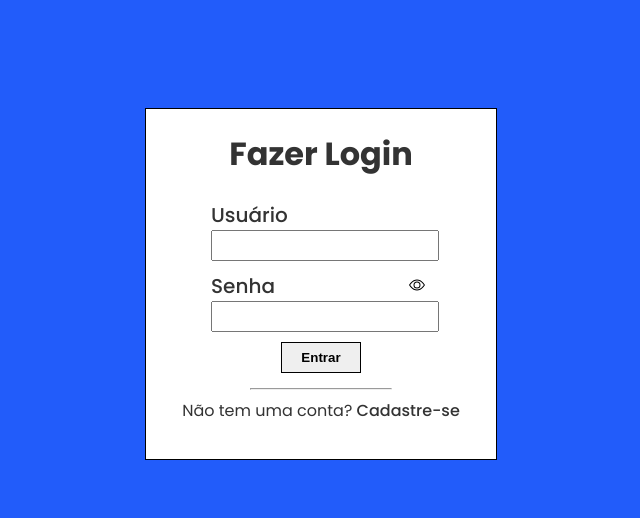
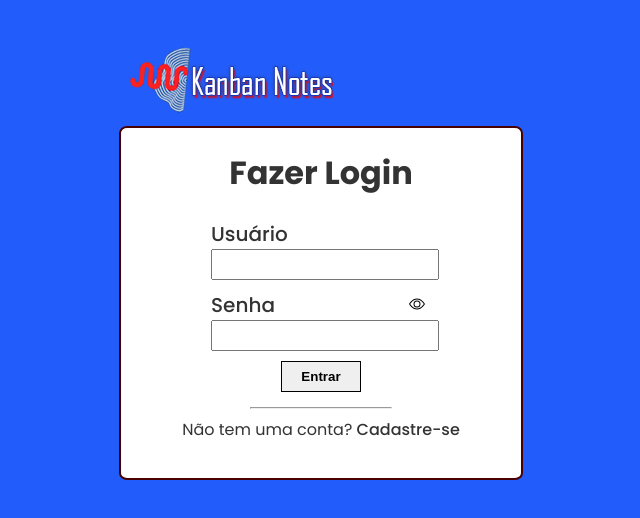
Before and after one commit to LuisGVNeves/Kanban-Board, a website: page Assets/html/Login.html in a window 1280 px wide. Shown: the whole page, without its empty margins (319-959 px from the left). Drawn offline with Linux system fonts and the light colour scheme; some packages are replaced by stand-ins of ours; a script that the page names is missing.

Commit message:
Feat - Inclui a logomarca do kanban no html do Login e aumentei a largura da caixa que contém os inputs

```diff
--- a/Assets/html/Login.html
+++ b/Assets/html/Login.html
@@ -4,11 +4,15 @@
     <meta charset="UTF-8">
     <meta http-equiv="X-UA-Compatible" content="IE=edge">
     <meta name="viewport" content="width=device-width, initial-scale=1.0">
-    <title>Login</title>
+    <title>Kanban Login</title>
     <link rel="stylesheet" href="../sass/Login/login.css">
     <link href="https://fonts.googleapis.com/css2?family=Poppins:ital,wght@0,100;0,200;0,300;0,400;0,500;0,600;0,700;0,800;0,900;1,100;1,200;1,300;1,400;1,500;1,600;1,700;1,800;1,900&display=swap" rel="stylesheet">
   </head>
   <body>
+
+    <header>
+      <img src="../images/logoKanban.png" alt="kanban-pic">
+    </header>
 
     <main>
       <div class="container-login">
--- a/Assets/sass/Login/login.scss
+++ b/Assets/sass/Login/login.scss
@@ -6,19 +6,30 @@ body {
   background-color: rgb(34, 92, 250);
 }
 
+header {
+  display: flex;
+  align-items: center;
+  justify-content: center;
+}
+
+header img {
+  margin-top: 30px;
+  margin-right: 180px;
+}
+
 main {
   display: flex;
-  flex-direction: column;
+  justify-content: center;
   align-items: center;
 }
 
 .container-login {
-  margin-top: 100px;
   display: flex;
   flex-direction: column;
   align-items: center;
-  border: 1px solid #000;
-  width: 350px;
+  border: 2px solid #4b0000;
+  border-radius: 2%;
+  width: 400px;
   height: 350px;
   background-color: white;
 
```
Also changed, not shown: Assets/images/logoKanban.png (added), Assets/sass/Login/login.css, 1 other file.
